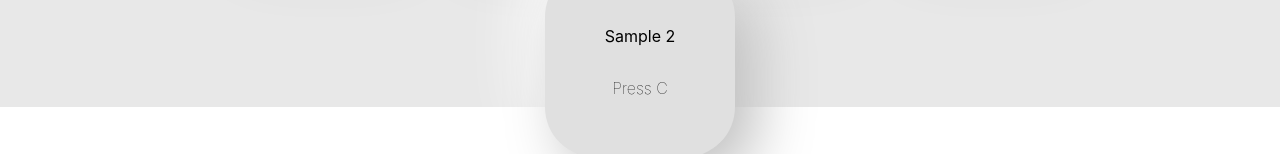
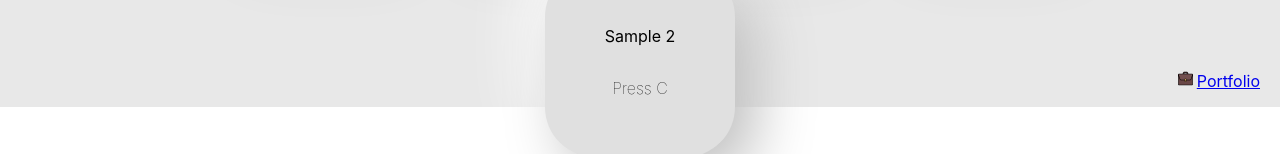
Before and after one commit to RayaneDumont/spc, a React app: page / in a window 1280 px wide. Shown: the part 693-847 px from the top of the page. Built offline with nearby package versions, Linux system fonts and the light colour scheme.

Commit message:
adding portfolio link

```diff
--- a/src/components/App/index.js
+++ b/src/components/App/index.js
@@ -1,5 +1,6 @@
 import './index.scss';
 import logo from './logo-spc.png'
+import portfolioIcon from './portfolio-bag.svg';
 import React,{ useState, useEffect, useRef } from 'react';
 import kickSound from './sounds/kick.wav';
 import snareSound from './sounds/snare.wav'
@@ -101,6 +102,13 @@ function App() {
       <audio ref={soundRef} src={selectedSound} preload="none" />
       <header className="App-header">
         <img className='logo-spc' src={logo} ></img>
+        <p className='social-medias'>
+          <img className='portfolio-icon'
+               src={portfolioIcon}
+               >
+          </img>
+            <a href='https://rayanedumont-portfolio.surge.sh/' target='_blank'>Portfolio</a>
+        </p>
       </header>
       <div className='spc-container'>
         <div className={`pad drums ${keyPressed === 'a' ? 'active' : ''}`}
--- a/src/components/App/index.scss
+++ b/src/components/App/index.scss
@@ -100,6 +100,20 @@
   font-weight: 100;
  }
 
+ .social-medias {
+  display: flex;
+  justify-content: center;
+  position: fixed;
+  bottom: 0px;
+  right: 20px;
+ }
+
+ .portfolio-icon {
+  width: 15px;
+  height: 15px;
+  margin-right: 4px;
+ }
+
  @media (max-width: 900px) {
   .spc-container {
     width: 100%;
```
Also changed, not shown: src/components/App/portfolio-bag.svg (added).
